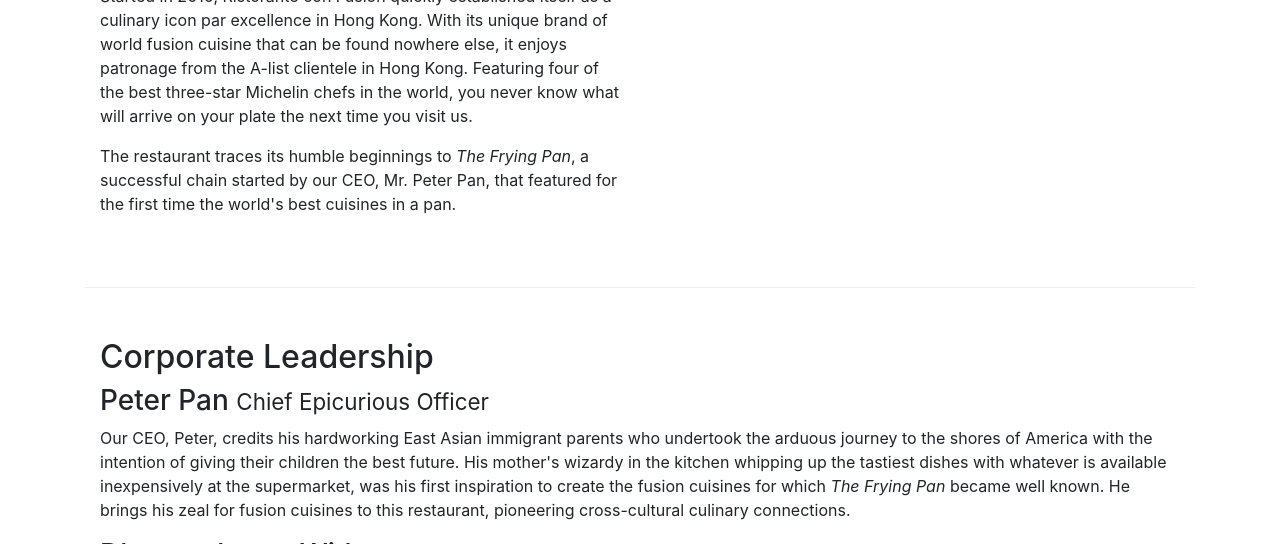
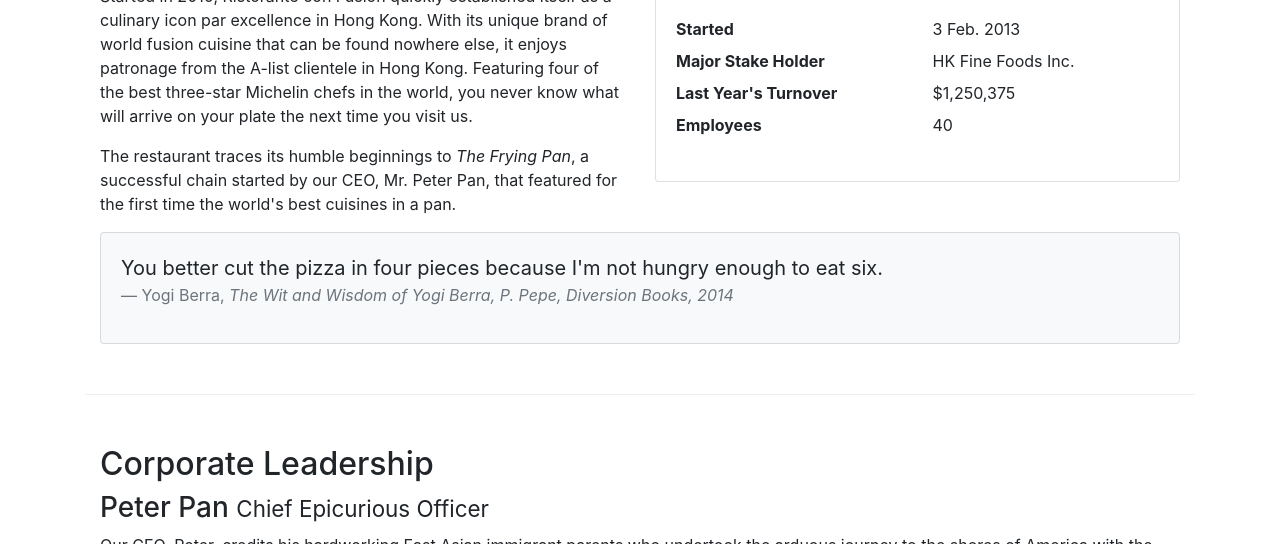
Before and after one commit to nimitbhargava/hello-bootstrap4, a website: page aboutus.html in a window 1280 px wide. Shown: the part 559-1103 px from the top of the page. Drawn offline with nearby package versions, Linux system fonts and the light colour scheme.

Commit message:
Added Bootstrap 4 Cards

```diff
--- a/aboutus.html
+++ b/aboutus.html
@@ -69,7 +69,33 @@
                 <p>The restaurant traces its humble beginnings to <em>The Frying Pan</em>, a successful chain started by our
                     CEO, Mr. Peter Pan, that featured for the first time the world's best cuisines in a pan.</p>
             </div>
-            <div>
+            <div class="col-12 col-sm-6">
+                <div class="card mb-3">
+                    <h3 class="card-header bg-primary text-white">Facts At a Glance</h3>
+                    <div class="card-body">
+                        <dl class="row">
+                            <dt class="col-6">Started</dt>
+                            <dd class="col-6">3 Feb. 2013</dd>
+                            <dt class="col-6">Major Stake Holder</dt>
+                            <dd class="col-6">HK Fine Foods Inc.</dd>
+                            <dt class="col-6">Last Year's Turnover</dt>
+                            <dd class="col-6">$1,250,375</dd>
+                            <dt class="col-6">Employees</dt>
+                            <dd class="col-6">40</dd>
+                        </dl>
+                    </div>
+                </div>
+            </div>
+            <div class="col-12">
+                <div class="card card-body bg-light">
+                    <blockquote class="blockquote">
+                        <p class="mb-0">You better cut the pizza in four pieces because I'm not hungry enough to eat six.</p>
+                        <footer class="blockquote-footer">Yogi Berra,
+                            <cite title="Source Title">The Wit and Wisdom of Yogi Berra,
+                                P. Pepe, Diversion Books, 2014</cite>
+                        </footer>
+                    </blockquote>
+                </div>
             </div>
         </div>
 
```
